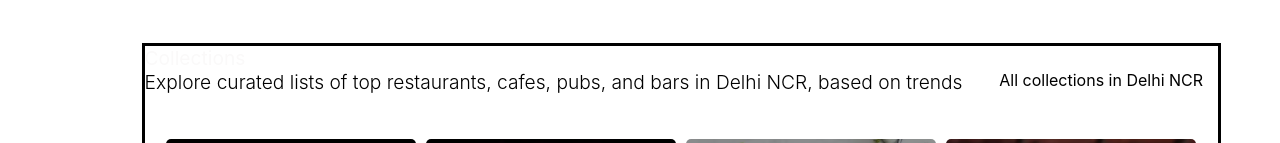
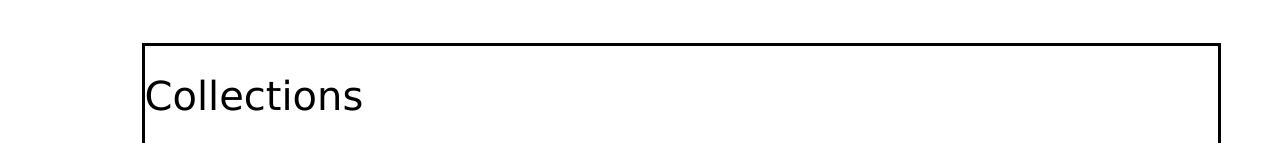
Before and after one commit to prachisinghsherawat/Zomato-Clone, a React (Create React App) app: page / in a window 1280 px wide. Shown: the part 809-952 px from the top of the page. Built offline with nearby package versions, Linux system fonts and the light colour scheme.

Commit message:
Collection

```diff
--- a/src/Components/Home/Collection.css
+++ b/src/Components/Home/Collection.css
@@ -3,6 +3,12 @@
     margin-top: 10%;
     width: 140%;
     border: 3px solid black;
+}
+
+.outerDiv>h1{
+    font-weight: 400;
+    font-family: 'Lucida Sans', 'Lucida Sans Regular', 'Lucida Grande', 'Lucida Sans Unicode', Geneva, Verdana, sans-serif;
+    font-size: 40px;
 }
 
 .title {
@@ -24,8 +30,10 @@
 }
 
 .desc {
-    font-weight: 350;
     font-size: 1.2rem;
+    font-family: 'Lucida Sans', 'Lucida Sans Regular', 'Lucida Grande', 'Lucida Sans Unicode', Geneva, Verdana, sans-serif;
+    font-size: 22px;
+    font-weight: 200;
 }
 
 .collectionPlacesTag {
--- a/src/Components/Home/Collection.jsx
+++ b/src/Components/Home/Collection.jsx
@@ -14,7 +14,7 @@ export const Collections = () => {
         <>
 
         <div className="outerDiv">
-        <div className="title">Collections</div>
+        <h1>Collections</h1>
         <div className="tagLine">
             <span className="desc">Explore curated lists of top restaurants, cafes, pubs, and bars in Delhi NCR, based on trends</span>
             <span className="collectionPlacesTag">All collections in Delhi NCR <span className="rightArrowBox"><img className="rightArrow" src={rightArrow} alt="right arrow" /></span></span>
```
